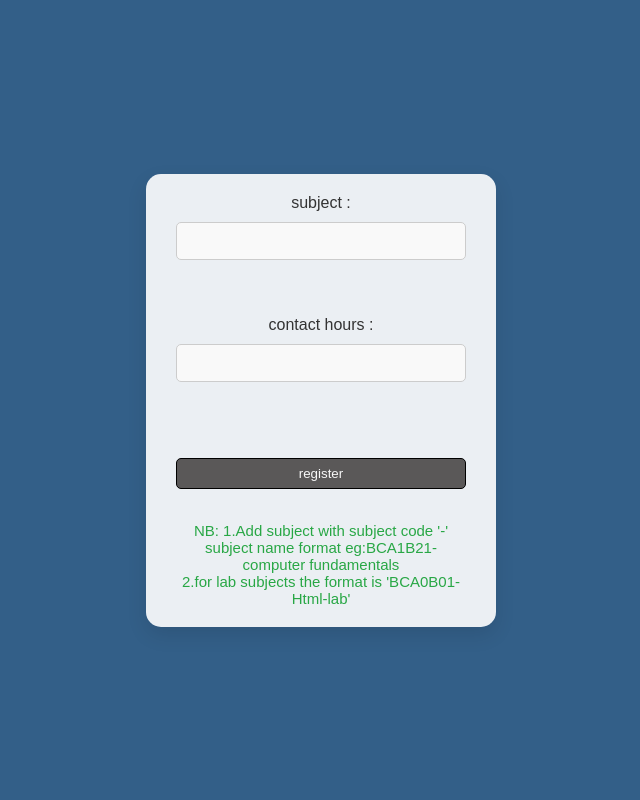
After one commit to Ebin-seb/timetablescheduler, a Django app: page /staffaddsub in a window 1280 px wide. The commit adds this page. Shown: the whole page, without its empty margins (319-959 px from the left). Run offline with Django 5.2, Linux system fonts and the light colour scheme.

Commit message:
staff-subject-edit

```diff
--- a/timetable_scheduler/templates/college/view_subject.html
+++ b/timetable_scheduler/templates/college/view_subject.html
@@ -37,5 +37,6 @@
         <a href="/addsubject"><button type="button">add</button></a>
         <a href="/add"><button type="button">back</button></a>
           </form>
+
   </body>
 </html>
--- /dev/null
+++ b/timetable_scheduler/templates/staff_addsub.html
@@ -0,0 +1,33 @@
+{% load static %}
+
+<!DOCTYPE html>
+<html lang="en">
+  <head>
+    <meta charset="UTF-8" />
+    <meta name="viewport" content="width=device-width, initial-scale=1.0" />
+    <link rel="stylesheet" href="{%static 'css/add_college.css'%}" />
+    <title>Document</title>
+  </head>
+  <body>
+    <div class="container">
+      <div class="box">
+        <form method="post" enctype="multipart/form-data">
+          {% csrf_token %}
+          <label for="subject">subject :</label>
+          <input
+            type="text"
+            id="subject"
+            required
+            name="subject_name"
+          /><br /><br />
+          <label for="contact_hours">contact hours :</label>
+          <input type="text" id="contact_hours" required name="contact_hours"><br><br>
+          <button type="register" id="reg">register</button><br />
+          <div id="message" class="message"> NB:   1.Add subject with subject code '-'  subject name format     eg:BCA1B21-computer fundamentals <br>2.for lab subjects the format is 'BCA0B01-Html-lab'
+          </div>
+
+        </form>
+      </div>
+    </div>
+  </body>
+</html>
--- a/timetable_scheduler/templates/staff_dashboard.html
+++ b/timetable_scheduler/templates/staff_dashboard.html
@@ -295,6 +295,7 @@
                 <li><a href="/staffprofile"><i class="fas fa-user"></i>  Profile</a></li>
                 <li><a href="/timetable3"><i class="fas fa-eye"></i>  view timetable</a></li>
                 <li><a href="/staffconflict"><i class="fa-solid fa-clock"></i>  raise conflict</a></li>
+                <li><a href="/staffaddsub"><i class="fas fa-plus"></i>  Add subjects</a></li>
                 <li><a href="/viewalloc"><i class="fa-solid fa-right-left"></i>  view subject allocations</a></li>
             </ul>
         </nav>
--- a/timetable_scheduler/timetable_scheduler_app/form.py
+++ b/timetable_scheduler/timetable_scheduler_app/form.py
@@ -22,6 +22,11 @@ class SubForm(ModelForm):
     class Meta:
         model = SubjectTable
         fields = ['subject_name','contact_hours','staff']
+
+class StaffSubForm(ModelForm):
+    class Meta:
+        model = SubjectTable
+        fields = ['subject_name','contact_hours']
 
 class CourseForm(ModelForm):
     class Meta:
--- a/timetable_scheduler/timetable_scheduler_app/urls.py
+++ b/timetable_scheduler/timetable_scheduler_app/urls.py
@@ -60,6 +60,8 @@ urlpatterns = [
     path('timetable3',StaffTimetable.as_view(),name='timetable3'),
     path('staffprofile',StaffProfile.as_view(),name='staffprofile'),
     path('staffeditprofile/<int:prof_id>',StaffEditProfile.as_view(),name="staffeditprofile"),
+    path('staffaddsub',StaffSubAdd.as_view(),name="staffaddsub"),
+    path('staffeditsub/<int:sub_id>',StaffSubEdit.as_view(),name="staffeditsub"),
 
 
     path('studentdash',StudentDash.as_view(),name="student"),
--- a/timetable_scheduler/timetable_scheduler_app/views.py
+++ b/timetable_scheduler/timetable_scheduler_app/views.py
@@ -98,7 +98,29 @@ class ViewAlloc(View):
 
         return render(request, "staff_viewalloc.html", {'obj': obj})
 
+class StaffSubAdd(View):
+    def  get(self,request):
+        # form=StaffSubForm()
+        return render(request,"staff_addsub.html")
+    def post(self, request):
+        form = StaffSubForm(request.POST)
+        if form.is_valid():
+            subject = form.save(commit=False)
+            user=StaffTable.objects.get(login__id=request.session.get('user_id') )
+            subject.staff = user
+            subject.save()
+            return HttpResponse('''<script>alert('new subject added');window.location.href='/viewalloc';</script>''')
 
+class StaffSubEdit(View):
+    def get(self, request,sub_id):
+        s =SubjectTable.objects.get(id=sub_id)
+        return render(request, "staff_editsub.html",{'s':s })
+    def post(self,request,sub_id):
+        obj = SubjectTable.objects.get(id=sub_id)
+        form=StaffSubForm(request.POST, instance=obj)
+        if form.is_valid():
+            form.save()
+            return HttpResponse('''<script>alert('subject updated');window.location.href='/viewalloc';</script>''')
 
 class StaffConflict(View):
     def  get(self,request):
```
Also changed, not shown: timetable_scheduler/templates/staff_editsub.html (added, +31 -0 lines), timetable_scheduler/templates/staff_viewalloc.html (+5 -3 lines), requirements.txt (renamed from requirement.txt), timetable_scheduler/db.sqlite3, 1 other file.
